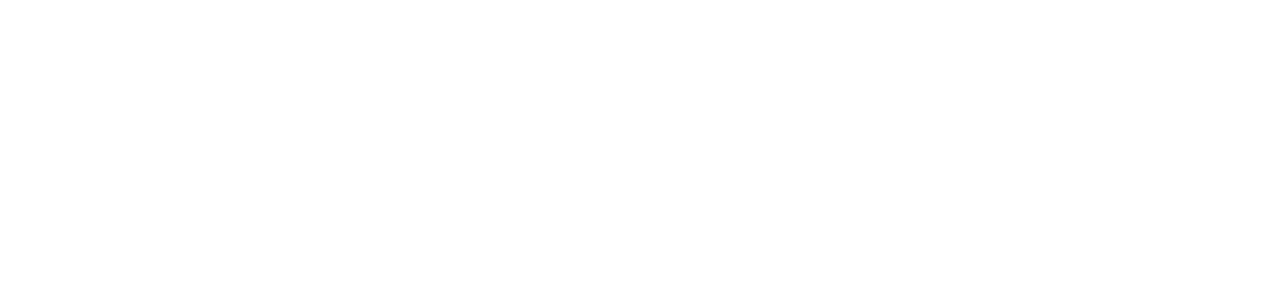
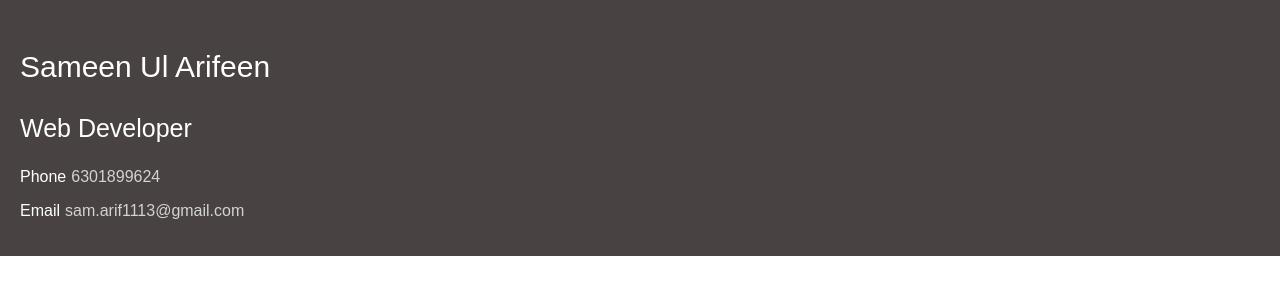
Before and after one commit to arifeeen/react-portfolio, a React app: page / in a window 1280 px wide. Shown: the top 300 px of the page. Built offline with nearby package versions, Linux system fonts and the light colour scheme.

Commit message:
added intro component

```diff
--- a/src/App.js
+++ b/src/App.js
@@ -1,5 +1,5 @@
 import React, { Component, Fragment } from 'react';
-
+import Intro from './intro/Intro';
 
 class App extends Component {
   render() {
@@ -8,7 +8,7 @@
       <Fragment>
 
 
-
+      <Intro></Intro>
       </Fragment>
 
     );
--- a/src/intro/Intro.css
+++ b/src/intro/Intro.css
@@ -0,0 +1,37 @@
+.intro {
+    text-align:center;
+    background-color: rgb(73, 66, 66);
+    padding-top: 5px;
+    padding-bottom: 5px;
+    color: white;
+}
+
+.nameSize {
+    font-size: 20px;
+}
+.textSize {
+    font-size: 16px;
+}
+.spanName {
+
+}
+
+.spanData {
+    margin-left:5px;
+    color: lightgray
+}
+
+@media (min-width: 480px) {
+    .intro {
+        text-align: left;
+        padding: 20px 20px;
+    }
+
+    .textSize {
+        font-size: 25px;
+    }
+    .nameSize {
+        font-size: 30px;
+    }
+
+}
--- a/src/intro/Intro.js
+++ b/src/intro/Intro.js
@@ -1,9 +1,26 @@
 import React,{Fragment} from 'react';
-
+import classes from './Intro.css';
 const Intro = () => {
     return (
         <Fragment>
+            <div className={classes.intro}>
+                <p className={classes.nameSize}>
+                    Sameen Ul Arifeen
+                </p>
+                <p className={classes.textSize}>
+                    Web Developer
+                </p>
 
+                <p>
+                    <span>Phone</span>
+                    <span className={classes.spanData}>6301899624</span>
+                </p>
+                <p>
+                    <span>Email</span>
+                    <span className={classes.spanData}>sam.arif1113@gmail.com</span>
+                </p>
+
+            </div>
         </Fragment>
     )
 }
```
